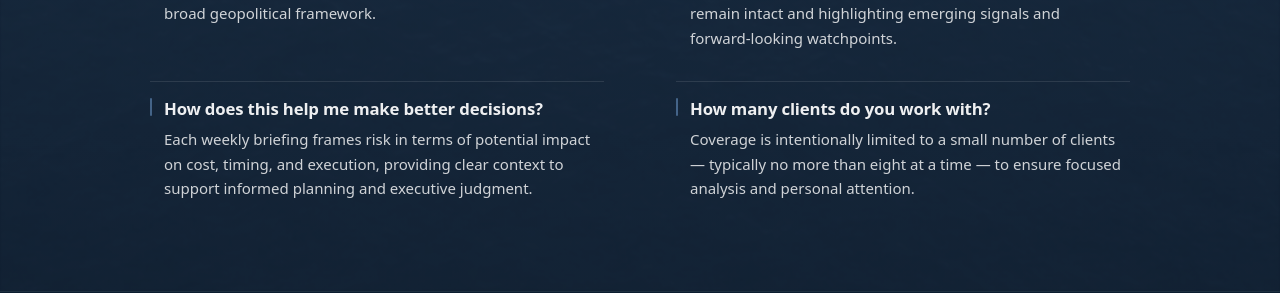
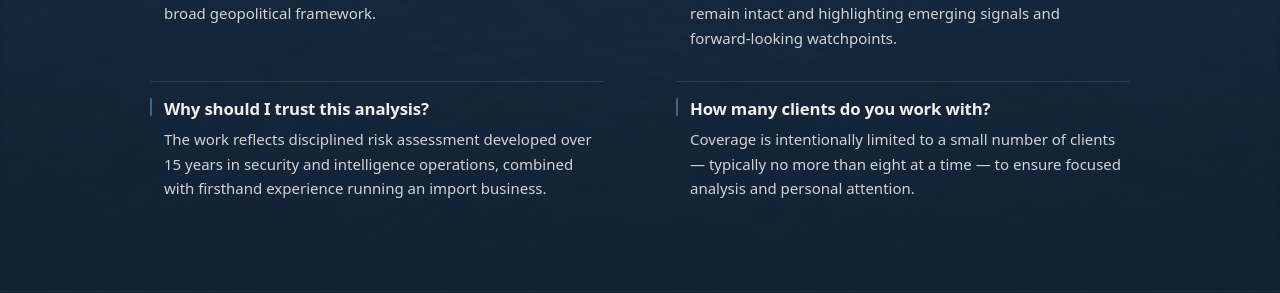
Before and after one commit to importrisk/import-risk-intelligence-site, a Jekyll site: the page built from method.html, in a window 1280 px wide. Shown: the part 1956-2249 px from the top of the page. Built offline with Jekyll 4.4.1, drawn with Linux system fonts in a browser that asks for light colours.

Commit message:
Update method.html

```diff
--- a/method.html
+++ b/method.html
@@ -284,12 +284,12 @@ css: /method.css?v=100
       </p>
     </div>
 
-    <div class="mp-faq-item" role="listitem">
-      <h4 class="mp-q">How does this help me make better decisions?</h4>
-      <p class="mp-a">
-        Each weekly briefing frames risk in terms of potential impact on cost, timing, and execution, providing clear context to support informed planning and executive judgment.
-      </p>
-    </div>
+   <div class="mp-faq-item" role="listitem">
+  <h4 class="mp-q">Why should I trust this analysis?</h4>
+  <p class="mp-a">
+    The work reflects disciplined risk assessment developed over 15 years in security and intelligence operations, combined with firsthand experience running an import business.
+  </p>
+</div>
 
     <div class="mp-faq-item" role="listitem">
       <h4 class="mp-q">How many clients do you work with?</h4>
```
